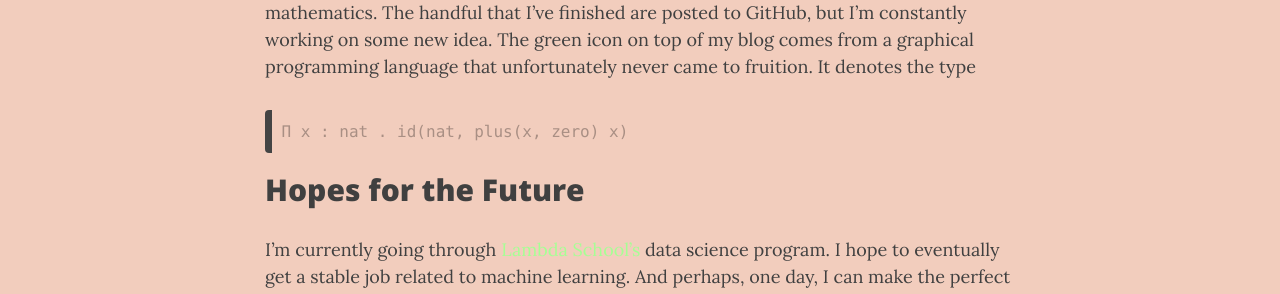
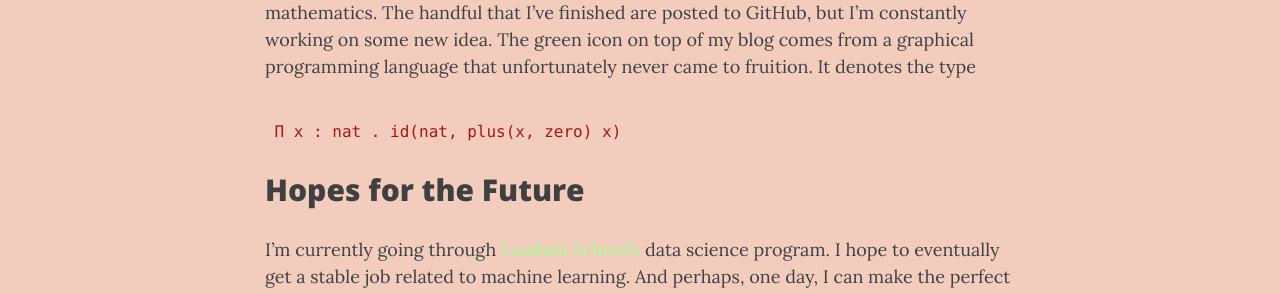
Before and after one commit to AHartNtkn/AHartNtkn.github.io, a Jekyll site: the page built from aboutme.md, in a window 1280 px wide and 1400 px high, scrolled down 141 px. Shown: the part 769-1063 px from the top of the window. Built offline with Jekyll 4.4.1, drawn with Linux system fonts in a browser that asks for light colours; nearby versions of some CDN libraries.

Commit message:
Code block formatting #2

```diff
--- a/css/main.css
+++ b/css/main.css
@@ -674,10 +674,9 @@ pre {
   margin: 0;
 }
 .highlight > pre {
-  color: rgba(0,0,0,0.3);
-  background:none
+  color: #a61717;
+  background-color: #e3d2d2
   border: 1px solid rgba(0,0,0,0.1);
-  border-left: 7px solid #444;
 }
 .highlight > pre:not([class~="highlight"]) { /* code block with line number */
   padding: 0;
```
